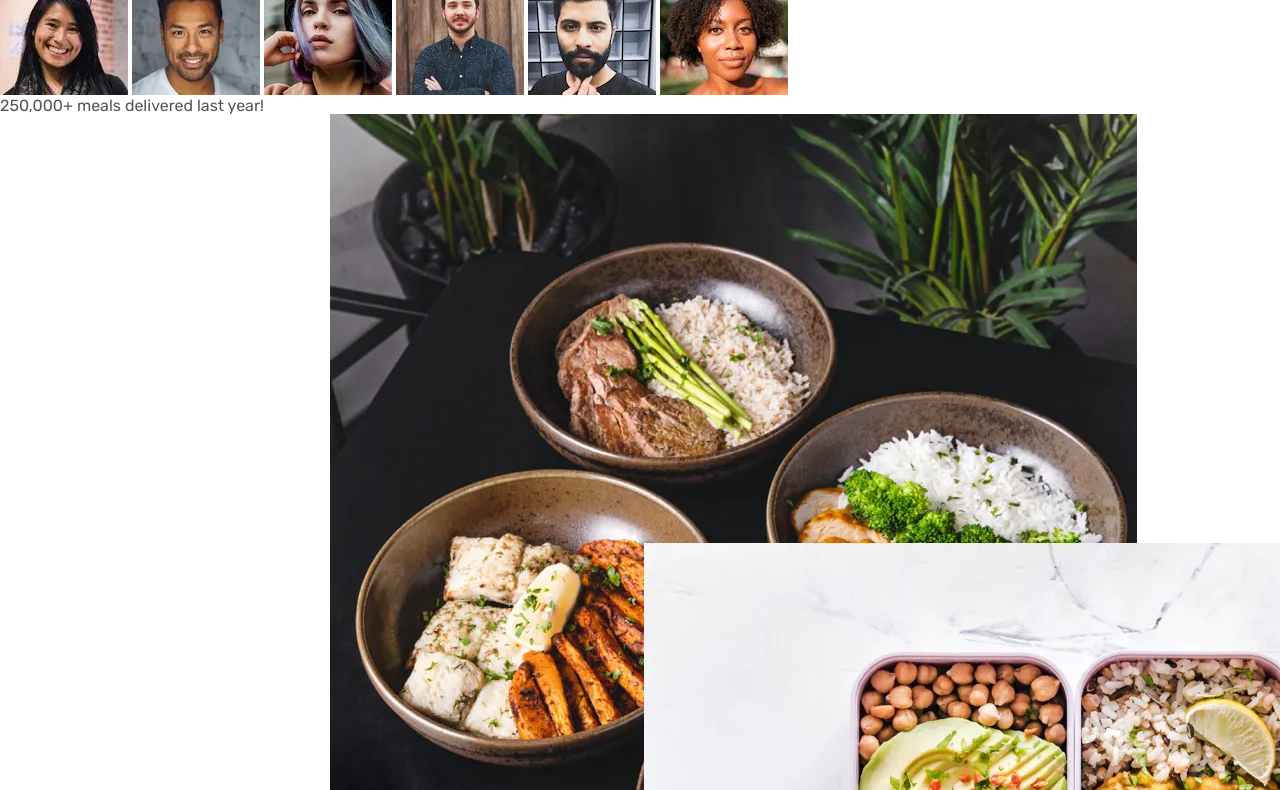
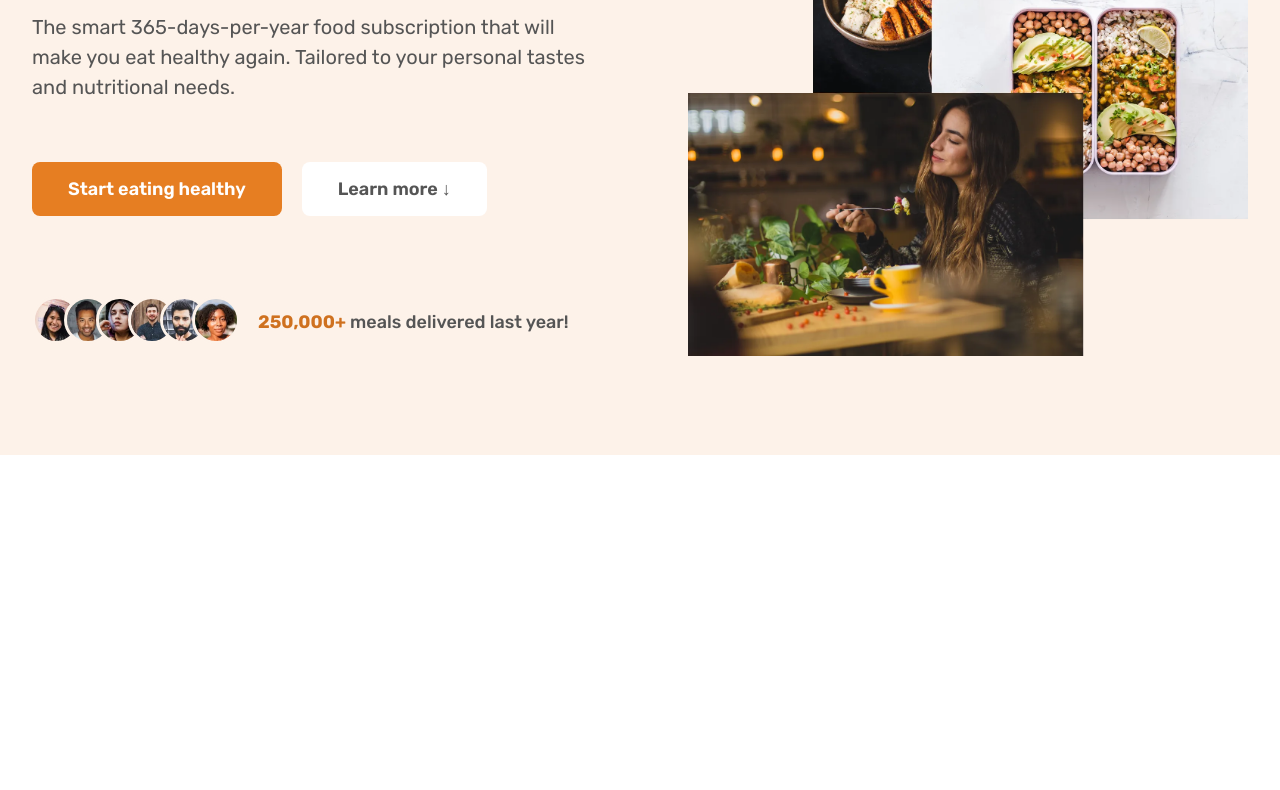
Before and after one commit to ABrozovic/Omnifood, a plain HTML site: page index.html in a window 1280 px wide. Shown: the part 340-1130 px from the top of the page. After the commit the page ends 800 px from the top, so only its background shows below. Drawn offline with nearby package versions, Linux system fonts and the light colour scheme; some packages are replaced by stand-ins of ours; a script that the page names is missing.

Commit message:
Add the Hero section markup to the style.css

```diff
--- a/css/style.css
+++ b/css/style.css
@@ -63,3 +63,57 @@
 .mobile-nav__icon[name="close-outline"] {
     display: none;
 }
+/*****************************/
+/* HERO SECTION */
+/*****************************/
+.section-hero {
+    background-color: var(--color-secondary);
+    padding: 3em 0 6em 0;
+}
+.hero {
+    max-width: 81.25rem;
+    margin: 0 auto;
+    padding: 0 2em;
+    display: grid;
+    grid-template-columns: 1fr 1fr;
+    gap: 6rem;
+    align-items: center;
+}
+.hero-image {
+    width: 100%;
+}
+
+.hero__description {
+    font-size: var(--font-size-XL);
+    line-height: 1.5;
+    margin-bottom: 3em;
+}
+
+.delivered-meals {
+    display: flex;
+    align-items: center;
+    gap: var(--font-size-M);
+    margin-top: 5em;
+}
+.delivered-meals__imgs {
+    display: flex;
+}
+.delivered-meals__imgs picture {
+    margin-right: -1em;
+}
+.delivered-meals__imgs picture img {
+    height: 3rem;
+    width: 3rem;
+    border-radius: 50%;
+    border: 3px solid var(--color-secondary);
+}
+
+.delivered-meals__text {
+    margin-left: 1em;
+    font-size: var(--font-size-L);
+    font-weight: var(--font-weight-medium);
+}
+.delivered-meals__text span {
+    color: var(--color-primary-dark);
+    font-weight: var(--font-weight-bold);
+}
```
